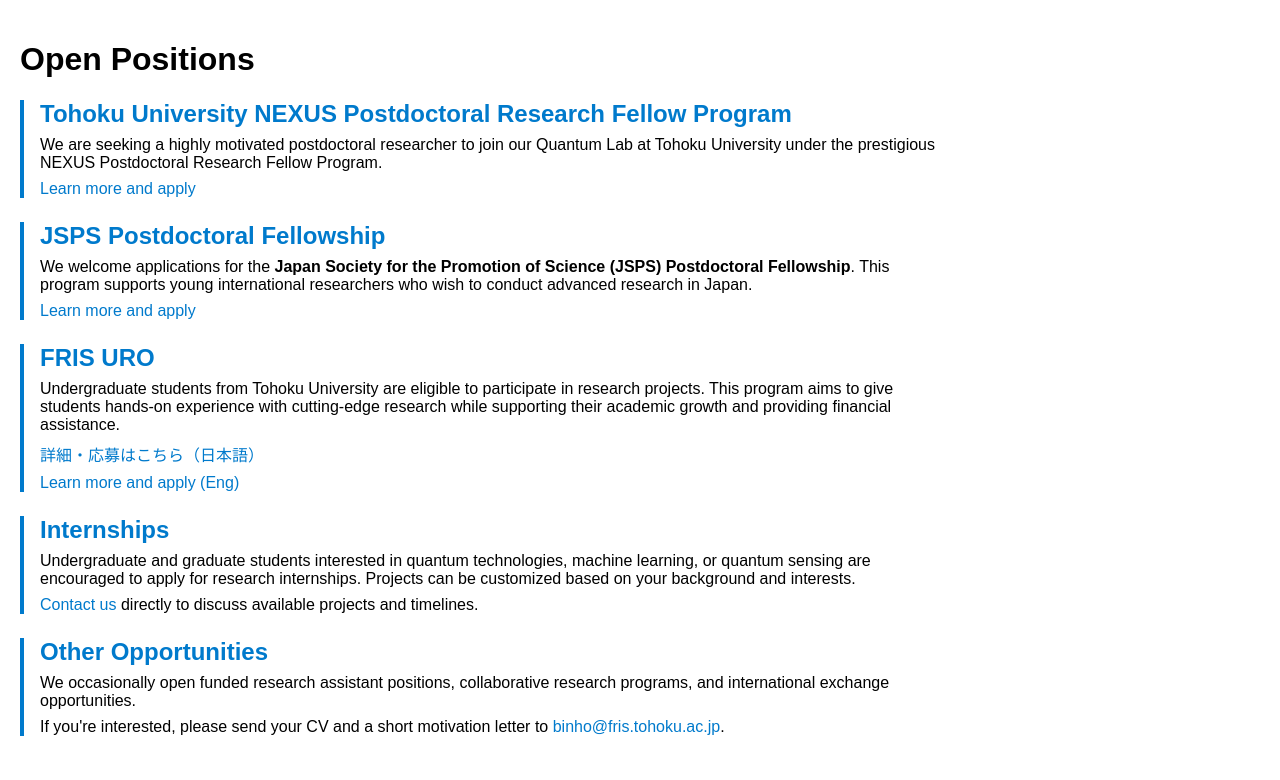
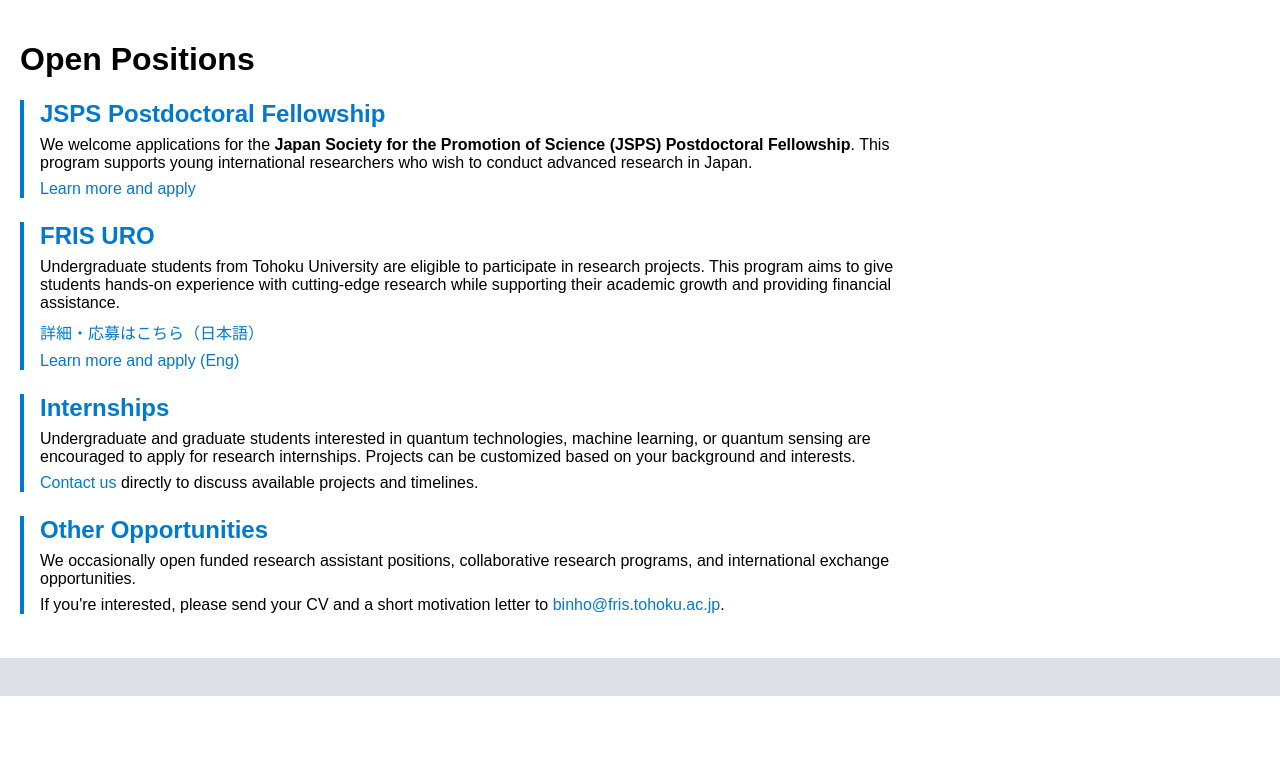
Before and after one commit to echkon/quantumLab, a Django app: page /users/position/ in a window 1280 px wide. Shown: the part 104-884 px from the top of the page. After the commit the page ends 800 px from the top, so only its background shows below. Run offline with Django 5.2, Linux system fonts and the light colour scheme.

Commit message:
add something new

```diff
--- a/users/templates/position.html
+++ b/users/templates/position.html
@@ -64,13 +64,6 @@
 
     <section>
         <div class="position-entry">
-        <h2>Tohoku University NEXUS Postdoctoral Research Fellow Program</h2>
-        <p>We are seeking a highly motivated postdoctoral researcher to join our Quantum Lab at Tohoku University under the prestigious NEXUS Postdoctoral Research Fellow Program.</p>
-        <p><a href="{% static 'pdfs/postdoct.pdf' %}" target="_blank">Learn more and apply</a></p>
-    </div>
-
-    <section>
-        <div class="position-entry">
         <h2>JSPS Postdoctoral Fellowship</h2>
         <p>We welcome applications for the <strong>Japan Society for the Promotion of Science (JSPS) Postdoctoral Fellowship</strong>. This program supports young international researchers who wish to conduct advanced research in Japan.</p>
         <p><a href="https://www.jsps.go.jp/english/e-fellow/index.html" target="_blank">Learn more and apply</a></p>
--- a/users/templates/upload.html
+++ b/users/templates/upload.html
@@ -60,7 +60,7 @@
     </div>
 
     <div class="main">
-        <h1>Upload your files for Postdoctoral Position @ Quantum Lab (NEXUS Fellowship)</h1>
+        <h1>Upload your files (CV, ...)</h1>
         <section>
             <div class="position-entry">
                 <form method="POST" enctype="multipart/form-data">
```
Also changed, not shown: static/images/otsuko.png (added), 2 other files.
